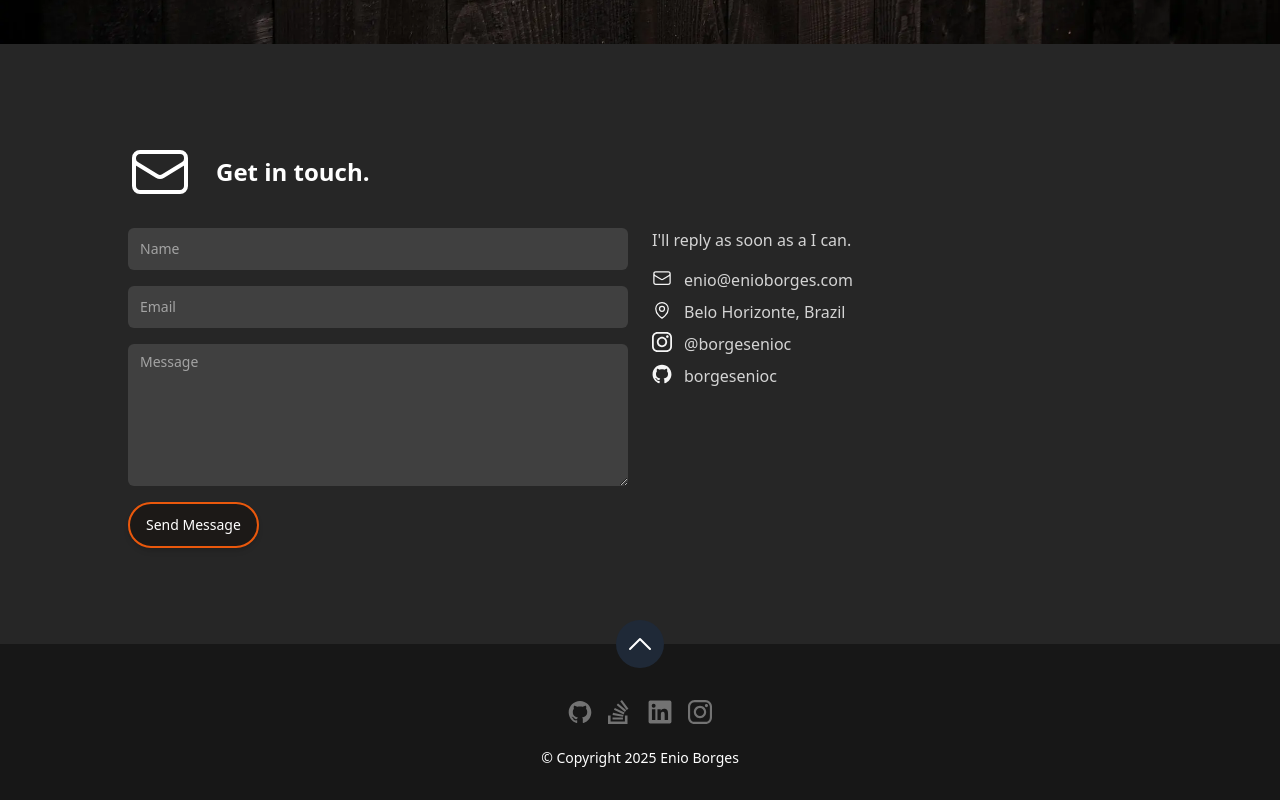
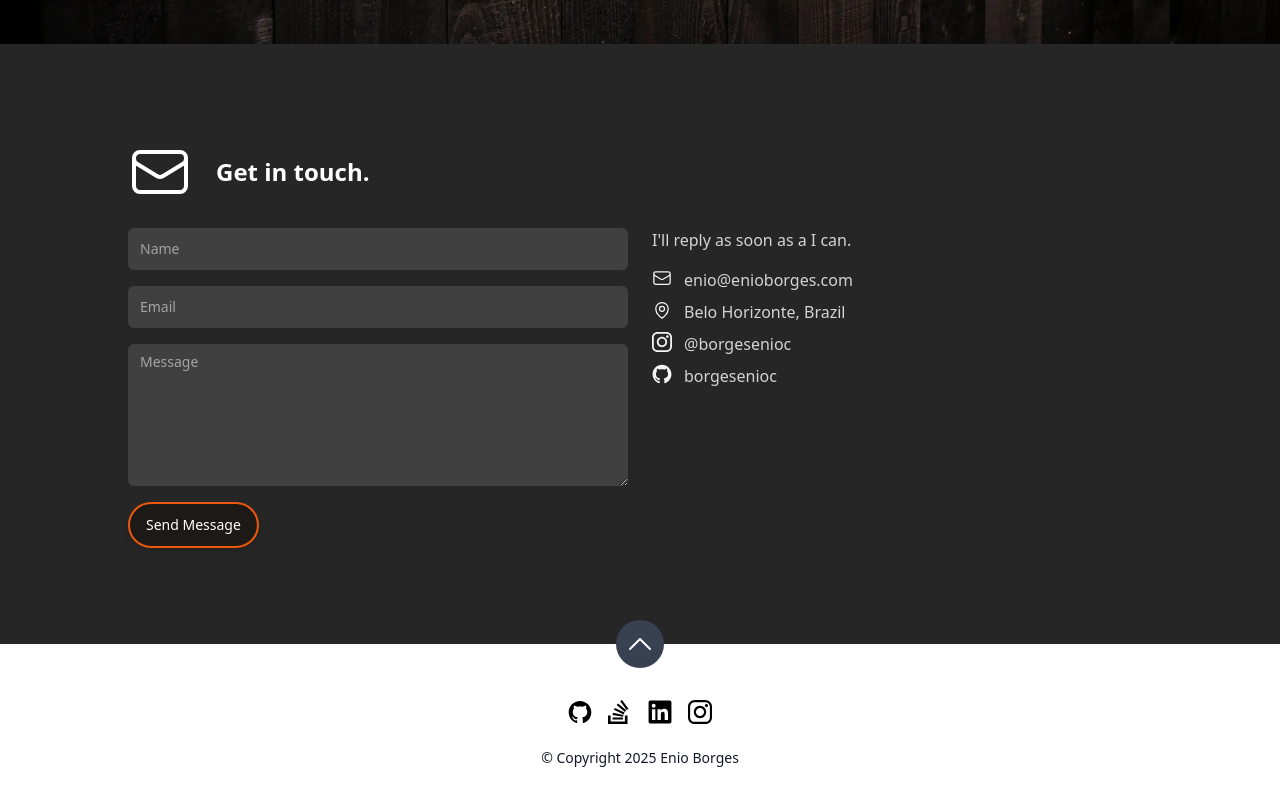
Before and after one commit to borgesenioc/react-resume-enio, a Next.js app: page / in a window 1280 px wide. Shown: the part 4316-5116 px from the top of the page. Built offline with nearby package versions, Linux system fonts and the light colour scheme.

Commit message:
Update footer color

```diff
--- a/src/components/Sections/Footer.tsx
+++ b/src/components/Sections/Footer.tsx
@@ -7,19 +7,19 @@ import Socials from '../Socials';
 const currentYear = new Date().getFullYear();
 
 const Footer: FC = memo(() => (
-  <div className="relative bg-neutral-900 px-4 pb-6 pt-12 sm:px-8 sm:pb-8 sm:pt-14">
+  <div className="relative bg-white px-4 pb-6 pt-12 sm:px-8 sm:pb-8 sm:pt-14">
     <div className="absolute inset-x-0 -top-4 flex justify-center sm:-top-6">
       <a
-        className="rounded-full bg-gray-800 p-1 ring-white ring-offset-2 ring-offset-gray-700/80 focus:outline-none focus:ring-2 sm:p-2"
+        className="rounded-full bg-gray-700 p-1 ring-white ring-offset-2 ring-offset-gray-700/80 focus:outline-none focus:ring-2 sm:p-2"
         href={`/#${SectionId.Hero}`}>
-        <ChevronUpIcon className="h-6 w-6 text-white bg-gray-800 sm:h-8 sm:w-8" />
+        <ChevronUpIcon className="h-6 w-6 text-white bg-gray-700 sm:h-8 sm:w-8" />
       </a>
     </div>
     <div className="flex flex-col items-center gap-y-6">
-      <div className="flex gap-x-4 text-neutral-500">
+      <div className="flex gap-x-4 text-black">
         <Socials />
       </div>
-      <span className="text-sm text-white">© Copyright {currentYear} Enio Borges</span>
+      <span className="text-sm text-gray-900">© Copyright {currentYear} Enio Borges</span>
     </div>
   </div>
 ));
```
